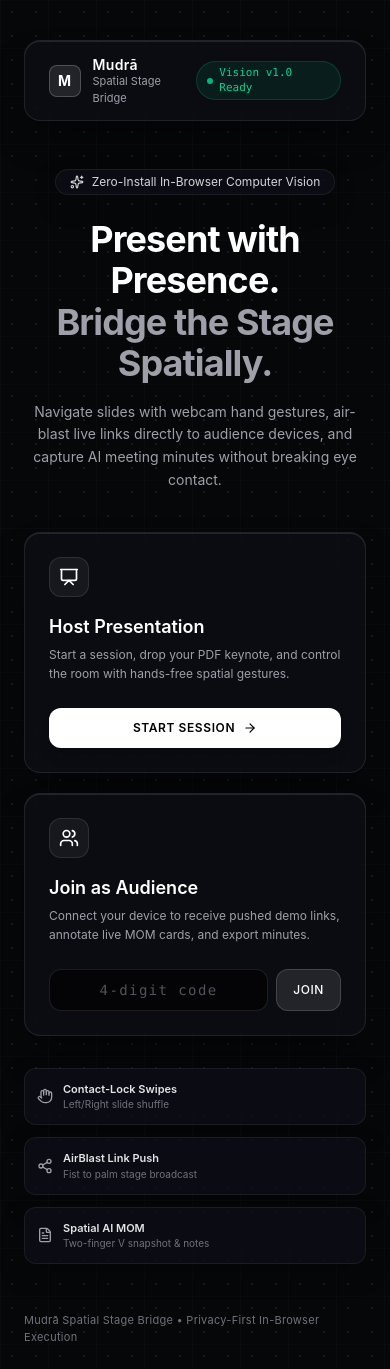
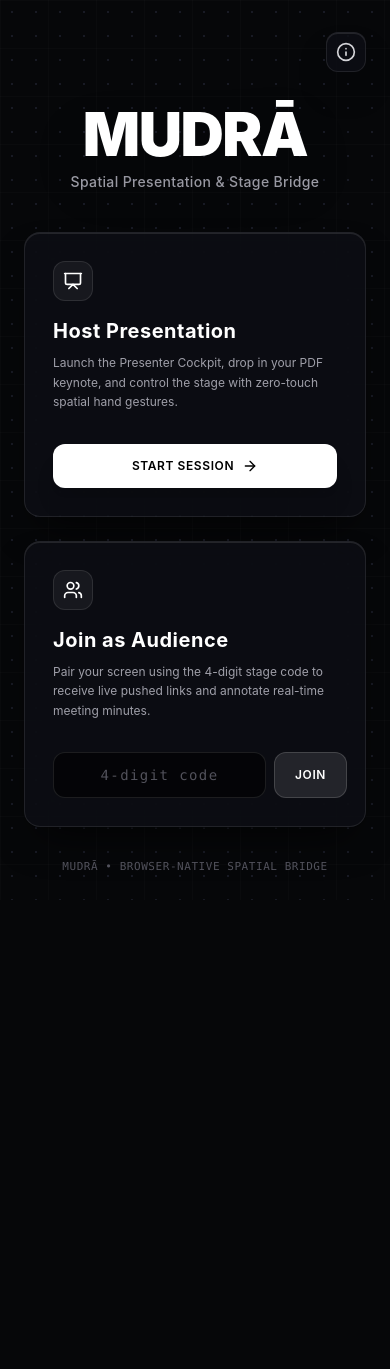
Before and after one commit to PulkitSachdev25/Mudra, a React (Vite) app in the folder frontend/: page / in a window 390 px wide. After the commit the page ends 900 px from the top, so only its background shows below. Built offline with nearby package versions, Linux system fonts and the light colour scheme.

Commit message:
Refine landing design with big MUDRA, info modal, and fix status square lighting

```diff
--- a/frontend/src/components/LandingExperience.jsx
+++ b/frontend/src/components/LandingExperience.jsx
@@ -1,11 +1,12 @@
 import React, { useState } from 'react';
-import { Presentation, Users, Sparkles, Hand, Share2, FileText, ArrowRight, ShieldCheck } from 'lucide-react';
+import { Presentation, Users, ArrowRight, Info, X, Hand, Share2, Camera } from 'lucide-react';
 import FingerTrailCanvas from './FingerTrailCanvas';
 
 export default function LandingExperience({ onStartHost, onJoinAudience }) {
   const [audienceCode, setAudienceCode] = useState('');
   const [errorMsg, setErrorMsg] = useState('');
   const [isCreatingRoom, setIsCreatingRoom] = useState(false);
+  const [showInfoModal, setShowInfoModal] = useState(false);
 
   const handleCreateHost = async () => {
     setIsCreatingRoom(true);
@@ -20,7 +21,6 @@ export default function LandingExperience({ onStartHost, onJoinAudience }) {
       onStartHost(data.room_code);
     } catch (err) {
       console.warn('Backend offline, generating local room code', err);
-      // Fallback 4-digit code if backend isn't reached yet
       const fallbackCode = Math.floor(1000 + Math.random() * 9000).toString();
       onStartHost(fallbackCode);
     } finally {
@@ -39,83 +39,69 @@ export default function LandingExperience({ onStartHost, onJoinAudience }) {
   };
 
   return (
-    <div className="relative min-h-screen w-full bg-textured-matrix flex flex-col items-center justify-between p-6 overflow-hidden">
+    <div className="relative min-h-screen w-full bg-textured-matrix flex flex-col items-center justify-between p-6 select-none overflow-hidden">
       {/* Interactive Finger Trail Canvas Overlay */}
       <FingerTrailCanvas />
 
-      {/* Top macOS Navigation Dock */}
-      <header className="z-20 w-full max-w-4xl flex items-center justify-between px-6 py-3.5 glass-panel rounded-2xl mt-4">
-        <div className="flex items-center gap-3">
-          <div className="w-8 h-8 rounded-lg bg-white/10 border border-white/20 flex items-center justify-center font-bold tracking-wider text-sm shadow-inner text-white">
-            M
-          </div>
-          <div>
-            <h1 className="text-sm font-semibold tracking-wide text-white">Mudrā</h1>
-            <p className="text-[11px] text-zinc-400 -mt-0.5">Spatial Stage Bridge</p>
-          </div>
+      {/* Top Bar with Info Button on Right */}
+      <div className="z-30 w-full max-w-5xl flex justify-end items-center pt-2">
+        <button
+          onClick={() => setShowInfoModal(true)}
+          className="w-10 h-10 rounded-xl glass-panel flex items-center justify-center text-zinc-300 hover:text-white hover:border-white/25 active:scale-95 transition-all cursor-pointer shadow-lg"
+          title="Gestures & Stage Bridge Info"
+        >
+          <Info className="w-5 h-5" />
+        </button>
       </div>
 
-        <div className="flex items-center gap-2 text-xs text-zinc-400">
-          <span className="inline-flex items-center gap-1.5 px-2.5 py-1 rounded-full bg-emerald-500/10 border border-emerald-500/20 text-emerald-400 font-mono text-[11px]">
-            <span className="w-1.5 h-1.5 rounded-full bg-emerald-400 animate-pulse"></span>
-            Vision v1.0 Ready
-          </span>
-        </div>
-      </header>
+      {/* Center Hero with Big MUDRĀ */}
+      <main className="z-20 w-full max-w-4xl flex flex-col items-center text-center my-auto py-8">
+        {/* Big Bold Centered Title */}
+        <h1 className="text-6xl sm:text-8xl md:text-9xl font-black tracking-tight text-white mb-2 uppercase drop-shadow-2xl">
+          MUDRĀ
+        </h1>
 
-      {/* Hero Content */}
-      <main className="z-20 w-full max-w-4xl flex flex-col items-center text-center my-auto py-12">
-        <div className="inline-flex items-center gap-2 px-3.5 py-1 rounded-full glass-card text-xs text-zinc-300 mb-6 border border-white/10">
-          <Sparkles className="w-3.5 h-3.5 text-zinc-300" />
-          <span>Zero-Install In-Browser Computer Vision</span>
-        </div>
-
-        <h2 className="text-4xl md:text-6xl font-bold tracking-tight text-white max-w-2xl leading-[1.15]">
-          Present with Presence. <br />
-          <span className="text-zinc-400">Bridge the Stage Spatially.</span>
-        </h2>
-
-        <p className="text-sm md:text-base text-zinc-400 max-w-lg mt-4 leading-relaxed">
-          Navigate slides with webcam hand gestures, air-blast live links directly to audience devices, and capture AI meeting minutes without breaking eye contact.
+        <p className="text-sm md:text-base text-zinc-400 font-medium tracking-wide max-w-md mb-10">
+          Spatial Presentation & Stage Bridge
         </p>
 
-        {/* Action Dual Card Container */}
-        <div className="grid grid-cols-1 md:grid-cols-2 gap-5 w-full max-w-2xl mt-10">
+        {/* Dual Card Container: Host & Audience */}
+        <div className="grid grid-cols-1 md:grid-cols-2 gap-6 w-full max-w-2xl">
           {/* Host Card */}
-          <div className="glass-panel p-6 rounded-2xl flex flex-col justify-between text-left group hover:border-white/25 transition-all duration-200">
+          <div className="glass-panel p-7 rounded-2xl flex flex-col justify-between text-left group hover:border-white/20 transition-all duration-200">
             <div>
               <div className="w-10 h-10 rounded-xl bg-white/5 border border-white/10 flex items-center justify-center text-white mb-4 group-hover:scale-105 transition-transform">
                 <Presentation className="w-5 h-5 text-white" />
               </div>
-              <h3 className="text-lg font-semibold text-white">Host Presentation</h3>
-              <p className="text-xs text-zinc-400 mt-1 leading-relaxed">
-                Start a session, drop your PDF keynote, and control the room with hands-free spatial gestures.
+              <h2 className="text-xl font-bold text-white tracking-wide">Host Presentation</h2>
+              <p className="text-xs text-zinc-400 mt-2 leading-relaxed">
+                Launch the Presenter Cockpit, drop in your PDF keynote, and control the stage with zero-touch spatial hand gestures.
               </p>
             </div>
 
             <button
               onClick={handleCreateHost}
               disabled={isCreatingRoom}
-              className="mt-6 w-full py-3 px-4 rounded-xl bg-white text-black font-semibold text-xs tracking-wider uppercase hover:bg-zinc-200 active:scale-[0.98] transition-all flex items-center justify-center gap-2 cursor-pointer shadow-lg disabled:opacity-50"
+              className="mt-8 w-full py-3.5 px-4 rounded-xl bg-white text-black font-semibold text-xs tracking-wider uppercase hover:bg-zinc-200 active:scale-[0.98] transition-all flex items-center justify-center gap-2 cursor-pointer shadow-xl disabled:opacity-50"
             >
               <span>{isCreatingRoom ? 'Creating Room...' : 'Start Session'}</span>
-              <ArrowRight className="w-3.5 h-3.5" />
+              <ArrowRight className="w-4 h-4" />
             </button>
           </div>
 
           {/* Join Audience Card */}
-          <div className="glass-panel p-6 rounded-2xl flex flex-col justify-between text-left group hover:border-white/25 transition-all duration-200">
+          <div className="glass-panel p-7 rounded-2xl flex flex-col justify-between text-left group hover:border-white/20 transition-all duration-200">
             <div>
               <div className="w-10 h-10 rounded-xl bg-white/5 border border-white/10 flex items-center justify-center text-white mb-4 group-hover:scale-105 transition-transform">
                 <Users className="w-5 h-5 text-white" />
               </div>
-              <h3 className="text-lg font-semibold text-white">Join as Audience</h3>
-              <p className="text-xs text-zinc-400 mt-1 leading-relaxed">
-                Connect your device to receive pushed demo links, annotate live MOM cards, and export minutes.
+              <h2 className="text-xl font-bold text-white tracking-wide">Join as Audience</h2>
+              <p className="text-xs text-zinc-400 mt-2 leading-relaxed">
+                Pair your screen using the 4-digit stage code to receive live pushed links and annotate real-time meeting minutes.
               </p>
             </div>
 
-            <form onSubmit={handleJoin} className="mt-6 flex flex-col gap-2">
+            <form onSubmit={handleJoin} className="mt-8 flex flex-col gap-2">
               <div className="flex gap-2">
                 <input
                   type="text"
@@ -123,11 +109,11 @@ export default function LandingExperience({ onStartHost, onJoinAudience }) {
                   value={audienceCode}
                   onChange={(e) => setAudienceCode(e.target.value.replace(/\D/g, ''))}
                   placeholder="4-digit code"
-                  className="flex-1 bg-black/60 border border-white/10 rounded-xl px-3.5 py-2.5 text-center text-sm font-mono tracking-widest text-white placeholder:text-zinc-600 focus:outline-none focus:border-white/30 transition-colors"
+                  className="flex-1 bg-black/60 border border-white/10 rounded-xl px-4 py-3 text-center text-sm font-mono tracking-widest text-white placeholder:text-zinc-600 focus:outline-none focus:border-white/30 transition-colors"
                 />
                 <button
                   type="submit"
-                  className="px-4 py-2.5 rounded-xl bg-white/10 hover:bg-white/20 border border-white/15 text-white font-medium text-xs tracking-wider uppercase active:scale-[0.98] transition-all cursor-pointer"
+                  className="px-5 py-3 rounded-xl bg-white/10 hover:bg-white/20 border border-white/15 text-white font-semibold text-xs tracking-wider uppercase active:scale-[0.98] transition-all cursor-pointer"
                 >
                   Join
                 </button>
@@ -138,39 +124,103 @@ export default function LandingExperience({ onStartHost, onJoinAudience }) {
             </form>
           </div>
         </div>
+      </main>
 
-        {/* 3 Core Gesture Badges */}
-        <div className="grid grid-cols-1 sm:grid-cols-3 gap-3 w-full max-w-2xl mt-8">
-          <div className="glass-card p-3 rounded-xl flex items-center gap-2.5 text-left">
-            <Hand className="w-4 h-4 text-zinc-400 shrink-0" />
+      {/* Minimal Footer */}
+      <footer className="z-20 text-[11px] text-zinc-600 tracking-wider uppercase font-mono">
+        MUDRĀ • BROWSER-NATIVE SPATIAL BRIDGE
+      </footer>
+
+      {/* Info Modal ('i' Button Trigger) */}
+      {showInfoModal && (
+        <div className="fixed inset-0 z-50 flex items-center justify-center bg-black/75 backdrop-blur-md p-4 animate-in fade-in duration-200">
+          <div className="glass-panel p-8 rounded-3xl max-w-lg w-full relative border border-white/15 shadow-2xl">
+            <button
+              onClick={() => setShowInfoModal(false)}
+              className="absolute top-5 right-5 p-2 rounded-xl hover:bg-white/10 text-zinc-400 hover:text-white transition-colors cursor-pointer"
+            >
+              <X className="w-5 h-5" />
+            </button>
+
+            <h3 className="text-xl font-bold text-white tracking-wide flex items-center gap-2">
+              <Info className="w-5 h-5 text-zinc-300" />
+              <span>Gesture Guide & Controls</span>
+            </h3>
+            <p className="text-xs text-zinc-400 mt-1 mb-6">
+              Mudrā runs in-browser computer vision on your webcam stream to detect natural stage gestures.
+            </p>
+
+            <div className="space-y-4">
+              {/* Swipe Gesture */}
+              <div className="glass-card p-4 rounded-xl flex items-start gap-3.5">
+                <div className="w-9 h-9 rounded-lg bg-white/5 border border-white/10 flex items-center justify-center text-white shrink-0 mt-0.5">
+                  <Hand className="w-4 h-4 text-zinc-300" />
+                </div>
                 <div>
-              <p className="text-[11px] font-semibold text-zinc-200">Contact-Lock Swipes</p>
-              <p className="text-[10px] text-zinc-500">Left/Right slide shuffle</p>
+                  <h4 className="text-sm font-semibold text-white">Slide Navigation (Swipe)</h4>
+                  <p className="text-xs text-zinc-400 mt-0.5 leading-relaxed">
+                    Wave an open hand horizontally across the webcam frame (Right-to-Left for next slide, Left-to-Right for previous). Has a 0.8s cooldown to avoid accidental double-skips.
+                  </p>
                 </div>
               </div>
 
-          <div className="glass-card p-3 rounded-xl flex items-center gap-2.5 text-left">
-            <Share2 className="w-4 h-4 text-zinc-400 shrink-0" />
+              {/* AirBlast Gesture */}
+              <div className="glass-card p-4 rounded-xl flex items-start gap-3.5">
+                <div className="w-9 h-9 rounded-lg bg-white/5 border border-white/10 flex items-center justify-center text-white shrink-0 mt-0.5">
+                  <Share2 className="w-4 h-4 text-emerald-400" />
+                </div>
                 <div>
-              <p className="text-[11px] font-semibold text-zinc-200">AirBlast Link Push</p>
-              <p className="text-[10px] text-zinc-500">Fist to palm stage broadcast</p>
+                  <h4 className="text-sm font-semibold text-white">AirBlast (Link Push)</h4>
+                  <p className="text-xs text-zinc-400 mt-0.5 leading-relaxed">
+                    Make a <strong>closed fist</strong> to grab the link from the slide, then <strong>open your palm flat facing the camera</strong>. A chime sounds and the link immediately opens on all audience screens.
+                  </p>
                 </div>
               </div>
 
-          <div className="glass-card p-3 rounded-xl flex items-center gap-2.5 text-left">
-            <FileText className="w-4 h-4 text-zinc-400 shrink-0" />
+              {/* Spatial MOM Gesture */}
+              <div className="glass-card p-4 rounded-xl flex items-start gap-3.5">
+                <div className="w-9 h-9 rounded-lg bg-white/5 border border-white/10 flex items-center justify-center text-white shrink-0 mt-0.5">
+                  <Camera className="w-4 h-4 text-amber-400" />
+                </div>
                 <div>
-              <p className="text-[11px] font-semibold text-zinc-200">Spatial AI MOM</p>
-              <p className="text-[10px] text-zinc-500">Two-finger V snapshot & notes</p>
+                  <h4 className="text-sm font-semibold text-white">Spatial MOM (Action Snap)</h4>
+                  <p className="text-xs text-zinc-400 mt-0.5 leading-relaxed">
+                    Hold a <strong>two-finger "V" peace sign</strong> for 1.0 second. Takes a lossless snapshot of the slide, gathers speech transcript, and generates Gemini AI meeting minutes for the audience.
+                  </p>
+                </div>
+              </div>
+
+              {/* Status Square Guide */}
+              <div className="glass-card p-4 rounded-xl">
+                <h4 className="text-xs font-semibold uppercase tracking-wider text-zinc-300 mb-2.5">
+                  Top-Right Status Square Color Guide
+                </h4>
+                <div className="grid grid-cols-3 gap-2 text-center text-[11px]">
+                  <div className="p-2 rounded-lg bg-red-500/10 border border-red-500/30 text-red-300">
+                    <span className="block font-bold">Red</span>
+                    <span className="text-[10px] text-zinc-400">Out of view</span>
+                  </div>
+                  <div className="p-2 rounded-lg bg-amber-400/10 border border-amber-400/30 text-amber-300">
+                    <span className="block font-bold">Yellow</span>
+                    <span className="text-[10px] text-zinc-400">Tracking hand</span>
+                  </div>
+                  <div className="p-2 rounded-lg bg-emerald-400/10 border border-emerald-400/30 text-emerald-300">
+                    <span className="block font-bold">Green</span>
+                    <span className="text-[10px] text-zinc-400">Gesture fired</span>
                   </div>
                 </div>
               </div>
-      </main>
+            </div>
 
-      {/* Minimal Footer */}
-      <footer className="z-20 text-[11px] text-zinc-500 tracking-wide">
-        Mudrā Spatial Stage Bridge • Privacy-First In-Browser Execution
-      </footer>
+            <button
+              onClick={() => setShowInfoModal(false)}
+              className="mt-6 w-full py-2.5 rounded-xl bg-white/10 hover:bg-white/20 text-white font-medium text-xs tracking-wider uppercase transition-colors cursor-pointer"
+            >
+              Got it
+            </button>
+          </div>
+        </div>
+      )}
     </div>
   );
 }
```
Also changed, not shown: frontend/src/components/PresenterCockpit.jsx (+19 -6 lines), frontend/src/hooks/useMediaPipeGestures.js (+120 -98 lines). Lines whose indentation alone changed are shown as unchanged.
